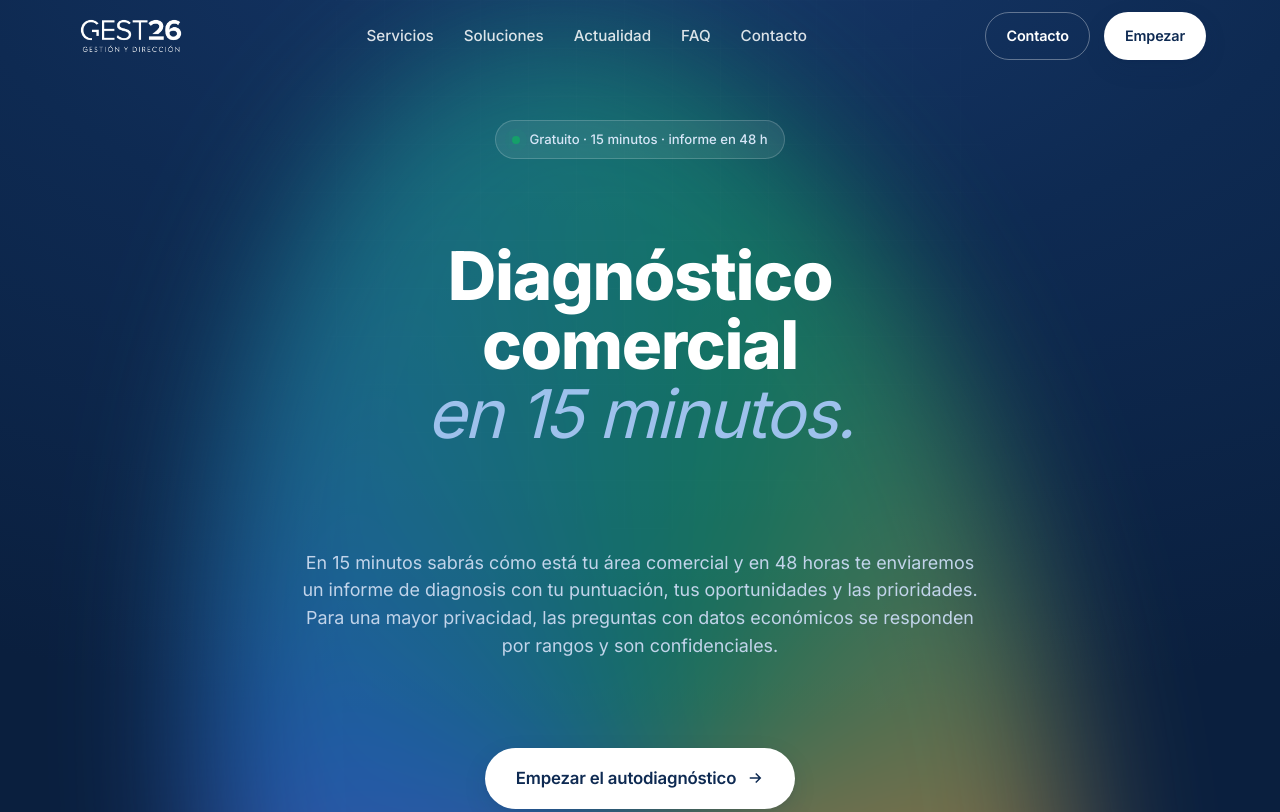
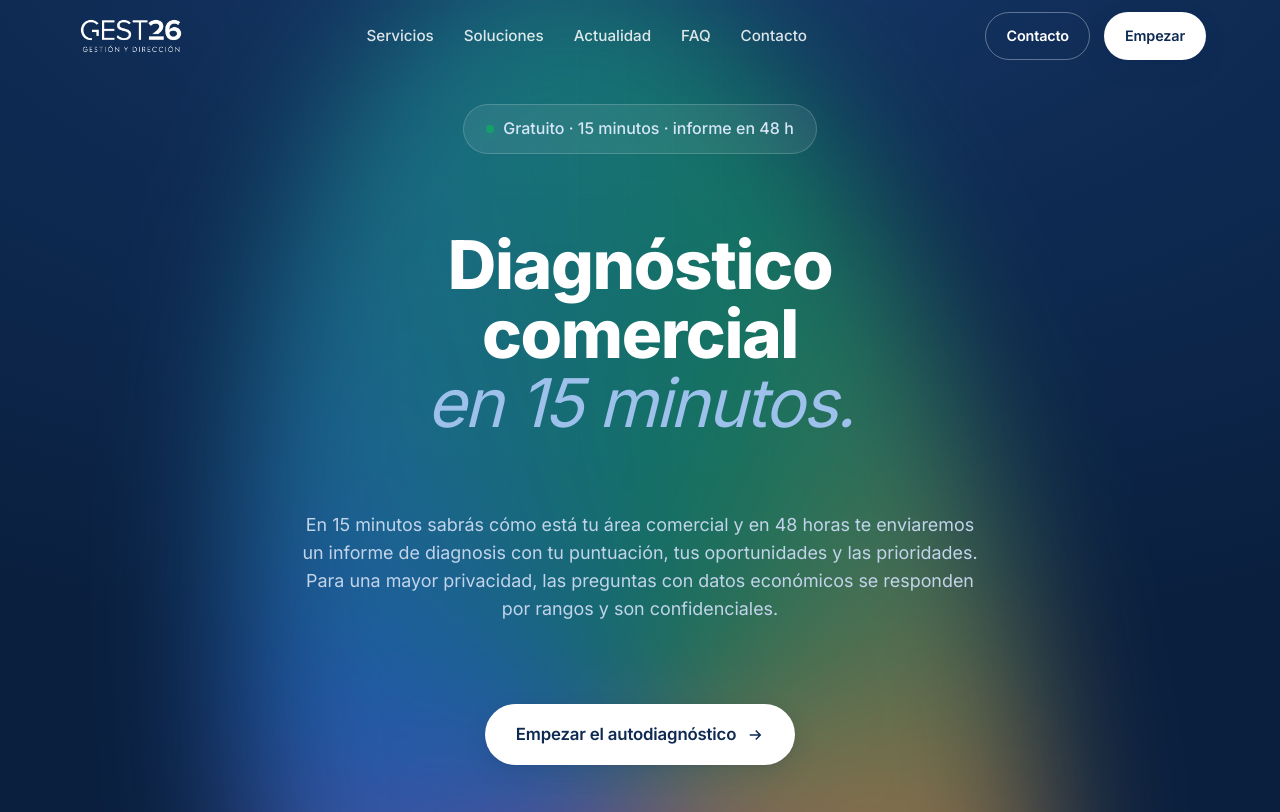
Before and after one commit to quiquepl/gest26prueba, a website: page public/diagnostico.html in a window 1280 px wide. Shown: the top 812 px of the page. Drawn offline with Linux system fonts and the light colour scheme; no server answers.

Commit message:
Diagnostico hero: insignia mas grande, descripcion y boton mas arriba (compacto)
Co-Authored-By: Claude Opus 4.8 <noreply@anthropic.com>

```diff
--- a/public/css/components.css
+++ b/public/css/components.css
@@ -522,11 +522,12 @@ textarea.q-input { resize: vertical; min-height: 84px; }
 .darkhero .nav:not(.scrolled) .nav__burger span { background: #fff; }
 .darkhero .nav:not(.scrolled) .brand__tag { color: rgba(255,255,255,.6); }
 
-/* Hero del diagnóstico: centrado, directo, con el CTA bien visible */
-.diaghero { padding-top: 120px !important; padding-bottom: 72px !important; }
-.diaghero__title { font-size: clamp(2.4rem, 5.6vw, 4.2rem) !important; line-height: 1.03 !important; letter-spacing: -.02em; }
-.diaghero .hero__sub { margin: 22px auto 32px; max-width: 680px; font-size: clamp(1.02rem, 1.4vw, 1.18rem); }
-.diaghero .hero__actions { justify-content: center; }
+/* Hero del diagnóstico: centrado, directo, compacto (todo arriba) */
+.diaghero { padding-top: 104px !important; padding-bottom: 64px !important; }
+.diaghero .hero__badge { font-size: 1rem; padding: 11px 22px; margin-bottom: 20px; }
+.diaghero__title { font-size: clamp(2.4rem, 5.6vw, 4.2rem) !important; line-height: 1.03 !important; letter-spacing: -.02em; margin-bottom: 10px !important; }
+.diaghero .hero__sub { margin: 8px auto 26px; max-width: 680px; font-size: clamp(1.02rem, 1.4vw, 1.18rem); }
+.diaghero .hero__actions { justify-content: center; margin-bottom: 0; }
 .btn--lg { padding: 16px 30px; font-size: 1.05rem; }
 
 @media (max-width: 720px) {
```
